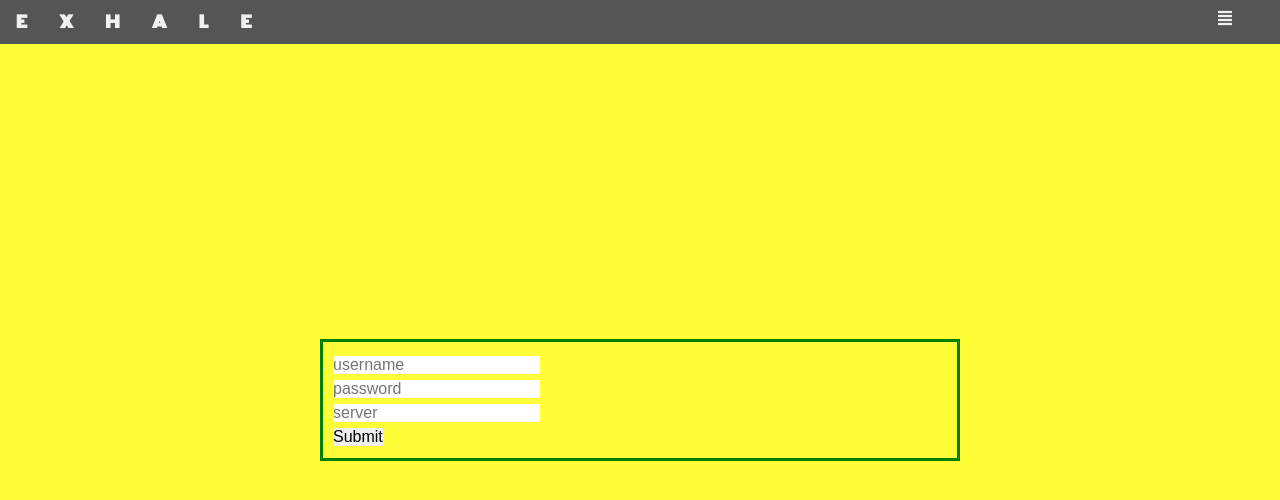
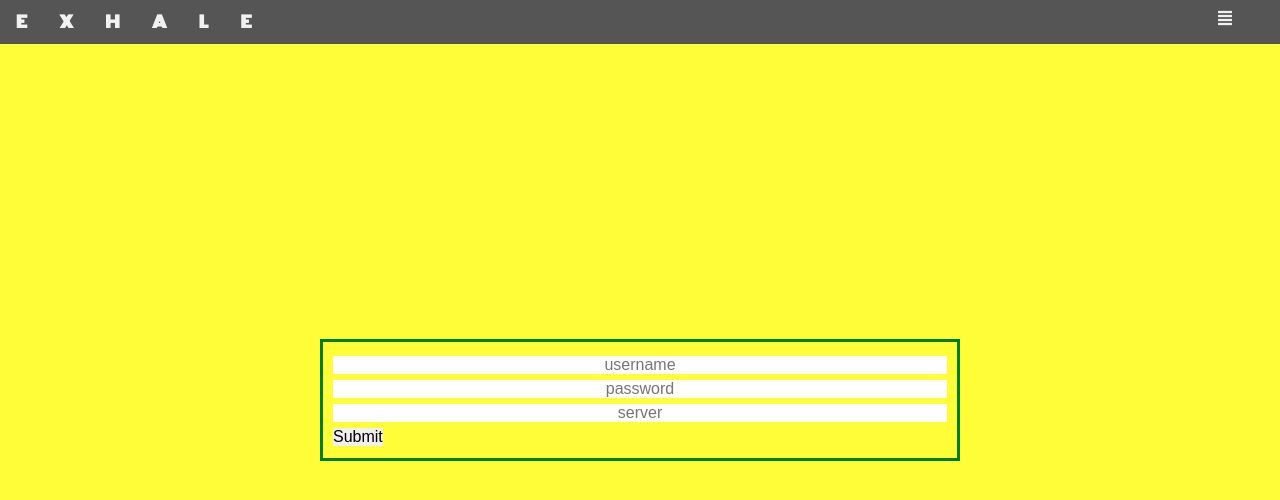
Before and after one commit to caresa/smoking-cessation-node-capstone, a website: page public/index.html in a window 1280 px wide. Drawn offline with nearby package versions, Linux system fonts and the light colour scheme; a web font is replaced by a local one.

Commit message:
correct witdh of pass field

```diff
--- a/public/styles.css
+++ b/public/styles.css
@@ -88,6 +88,10 @@ section {
     padding: 10px;
 }
 
+input {
+    text-align: center;
+    width: 100%;
+}
 
 
 
```
